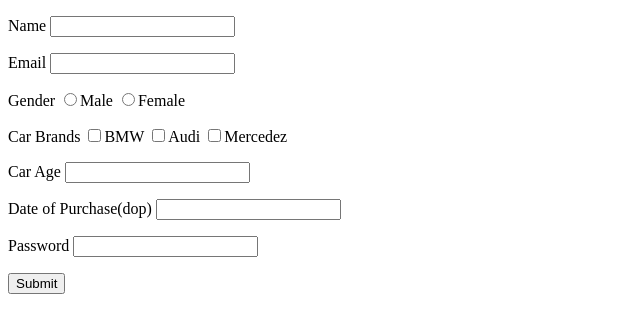
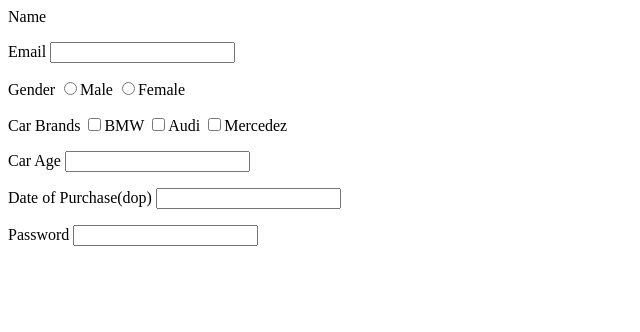
Before and after one commit to acciojob/car-insurance-form-AartiRawat01, a website: page main.html in a window 1280 px wide. Shown: the whole page, without its empty margins (0-640 px from the left). Drawn offline with Linux system fonts and the light colour scheme.

Commit message:
created a submission

```diff
--- a/main.html
+++ b/main.html
@@ -7,9 +7,9 @@
 </head>
 
 <body>
-	<p>
-		Name
-		<input type="text"></p>
+
+           <labelfor="name">
+		Name </label>
 	<p>
 		Email
 		<input type="text"></p>
@@ -42,7 +42,7 @@
 	</p>
 	<p>
 
-		<input type="Submit">
+		<button="Submit">
 	</p>
 
     <script type="text/javascript" src="./script.js">
```
